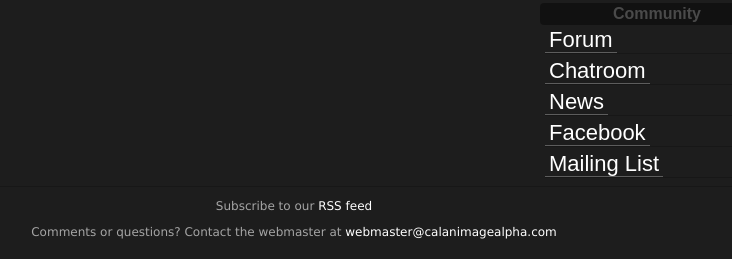
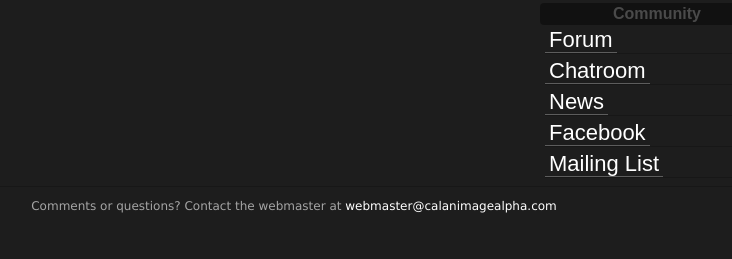
Before and after one commit to kennydo/cal-animage-alpha-2, a Django app: template caa/templates/officers_list.html in a window 1280 px wide. Shown: the part 659-918 px from the top of the page, without its empty margins (346-1078 px from the left). After the commit the page ends 872 px from the top, so only its background shows below. Run offline with Django 3.2, Linux system fonts and the light colour scheme; the template is opened without the code that fills it, so the values that code supplies are empty; some libraries are stand-ins or nearby versions.

Commit message:
removed link to rss feed of old blog

```diff
--- a/caa/templates/base.html
+++ b/caa/templates/base.html
@@ -92,7 +92,6 @@
 </section>
 </div>
 <footer>
-<p>Subscribe to our <a href="http://blog.calanimagealpha.com/feeds/posts/default">RSS feed</a></p>
 <p>Comments or questions? Contact the webmaster at <a href="mailto:webmaster@calanimagealpha.com">webmaster@calanimagealpha.com</a></p>
 </footer>
 <script type="text/javascript" src="http://www.google.com/jsapi"></script>
```
